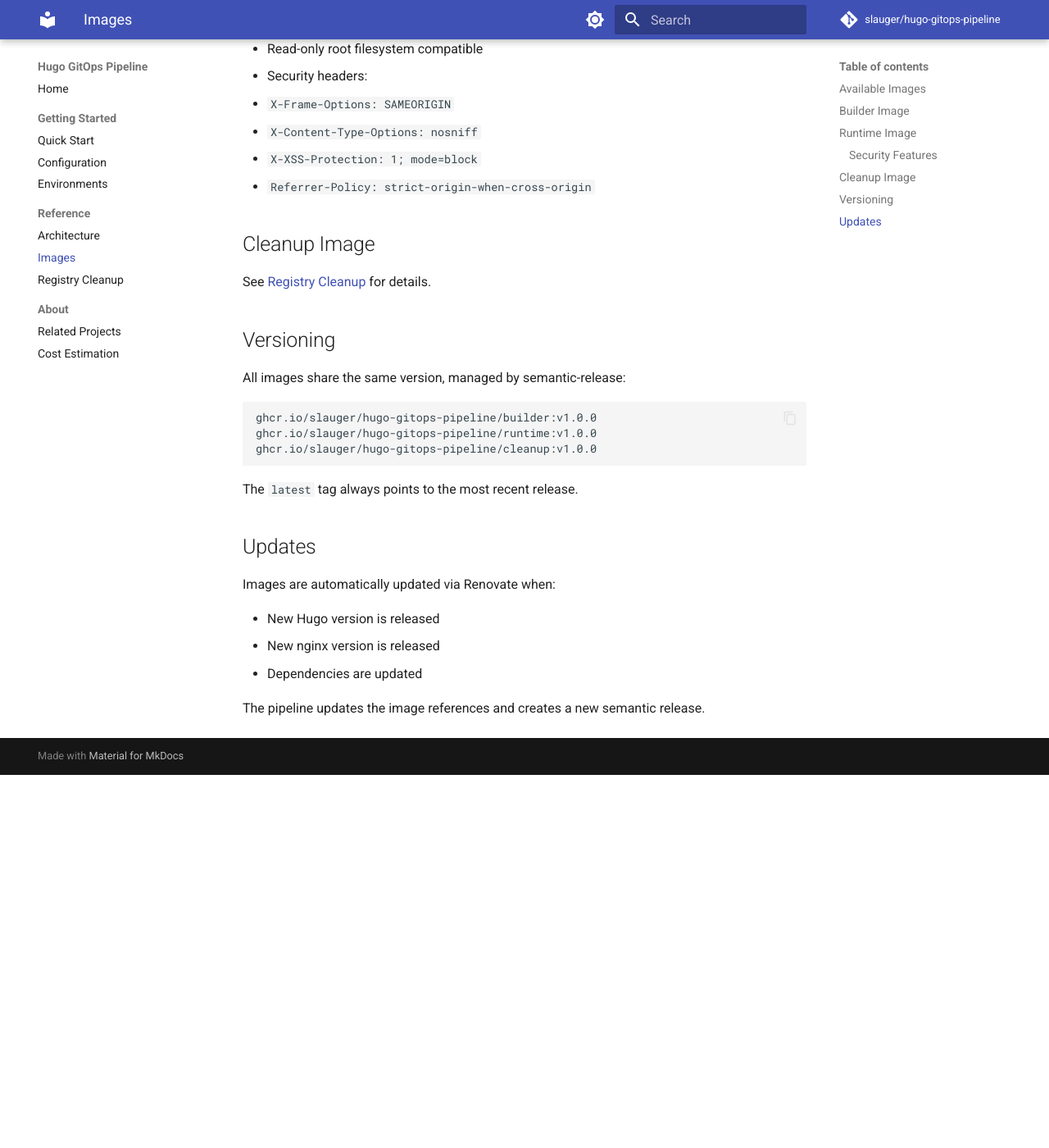
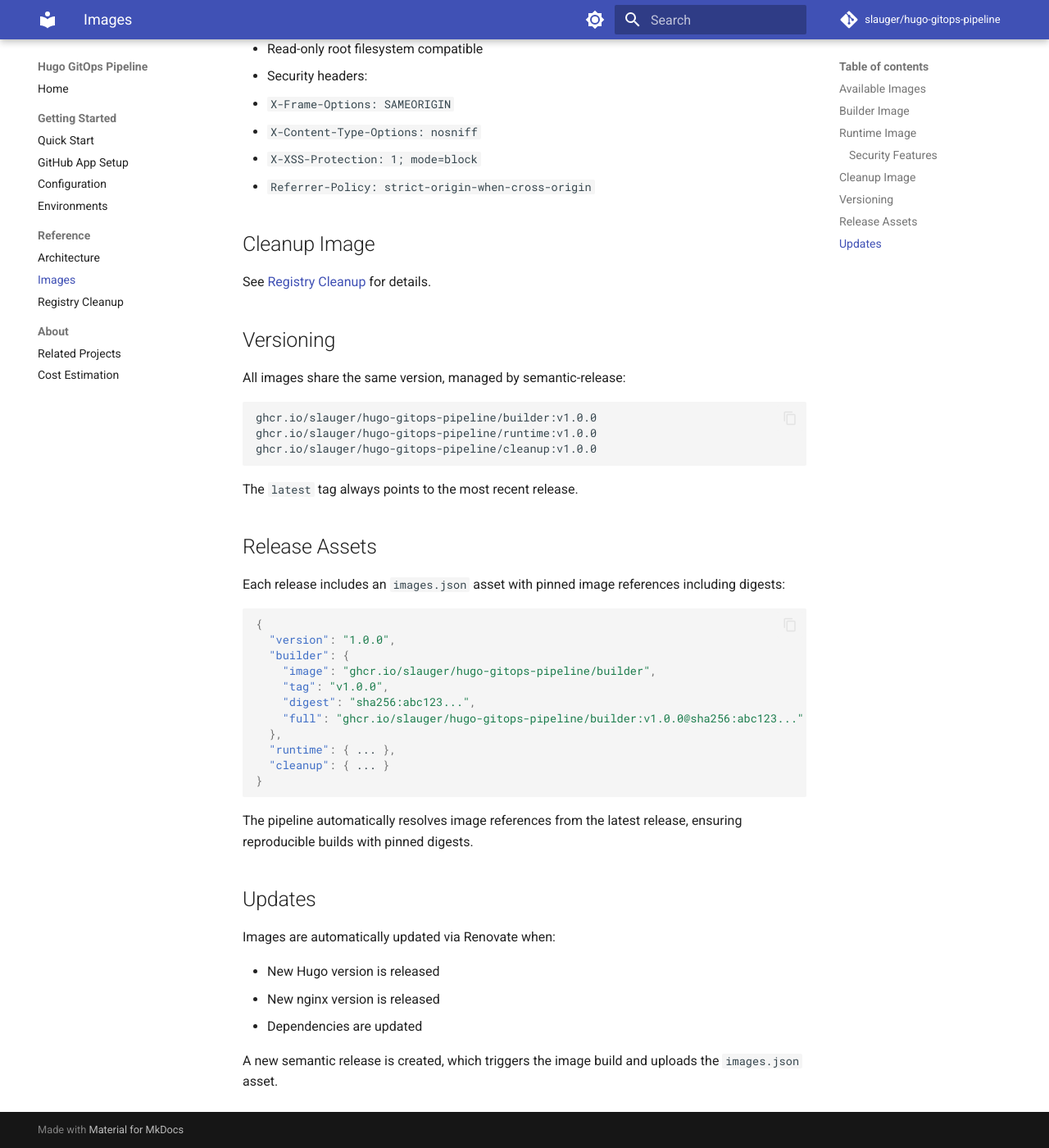
Before and after one commit to slauger/hugo-gitops-pipeline, an MkDocs documentation site: the page built from docs/images.md, in a window 1280 px wide and 1400 px high, scrolled down 1119 px. Shown: the whole window at 82% size. Built offline with MkDocs 1.6.1 and Material for MkDocs 9.7.7, drawn with Linux system fonts in a browser that asks for light colours; comment, search, counter and statistics services are not loaded; before the commit the page ends 2064 px from its top, so only the background shows below that.

Commit message:
feat: use release assets for image references
Replace workflow file commits with release asset approach:
- Upload images.json with digests to each release
- Pipeline resolves images from latest release at runtime
- No more workflow permission issues

Add GitHub App setup documentation with step-by-step guide.

````diff
--- a/docs/images.md
+++ b/docs/images.md
@@ -56,6 +56,26 @@ ghcr.io/slauger/hugo-gitops-pipeline/cleanup:v1.0.0
 
 The `latest` tag always points to the most recent release.
 
+## Release Assets
+
+Each release includes an `images.json` asset with pinned image references including digests:
+
+```json
+{
+  "version": "1.0.0",
+  "builder": {
+    "image": "ghcr.io/slauger/hugo-gitops-pipeline/builder",
+    "tag": "v1.0.0",
+    "digest": "sha256:abc123...",
+    "full": "ghcr.io/slauger/hugo-gitops-pipeline/builder:v1.0.0@sha256:abc123..."
+  },
+  "runtime": { ... },
+  "cleanup": { ... }
+}
+```
+
+The pipeline automatically resolves image references from the latest release, ensuring reproducible builds with pinned digests.
+
 ## Updates
 
 Images are automatically updated via Renovate when:
@@ -64,4 +84,4 @@ Images are automatically updated via Renovate when:
 - New nginx version is released
 - Dependencies are updated
 
-The pipeline updates the image references and creates a new semantic release.
+A new semantic release is created, which triggers the image build and uploads the `images.json` asset.
--- a/mkdocs.yml
+++ b/mkdocs.yml
@@ -51,6 +51,7 @@ nav:
   - Home: index.md
   - Getting Started:
     - Quick Start: getting-started.md
+    - GitHub App Setup: github-app.md
     - Configuration: configuration.md
     - Environments: environments.md
   - Reference:
````
Also changed, not shown: docs/getting-started.md (+2 -0 lines), docs/github-app.md (added, +143 -0 lines), 2 other files.
